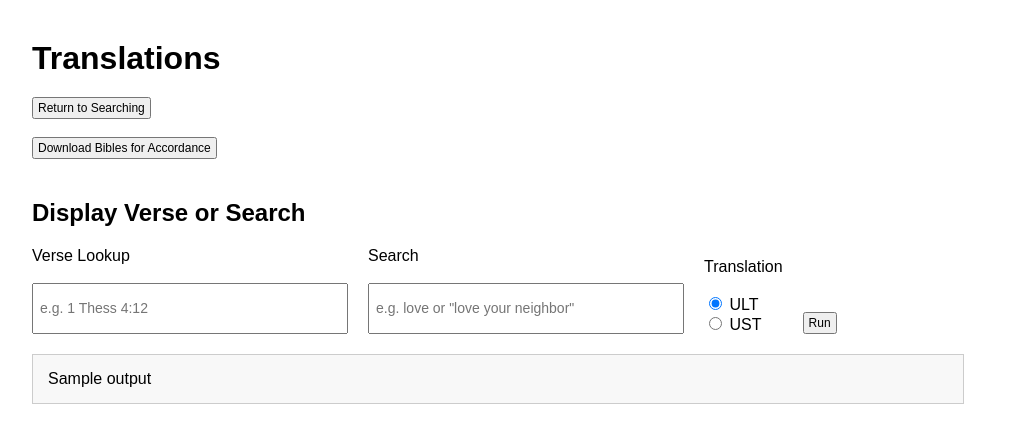
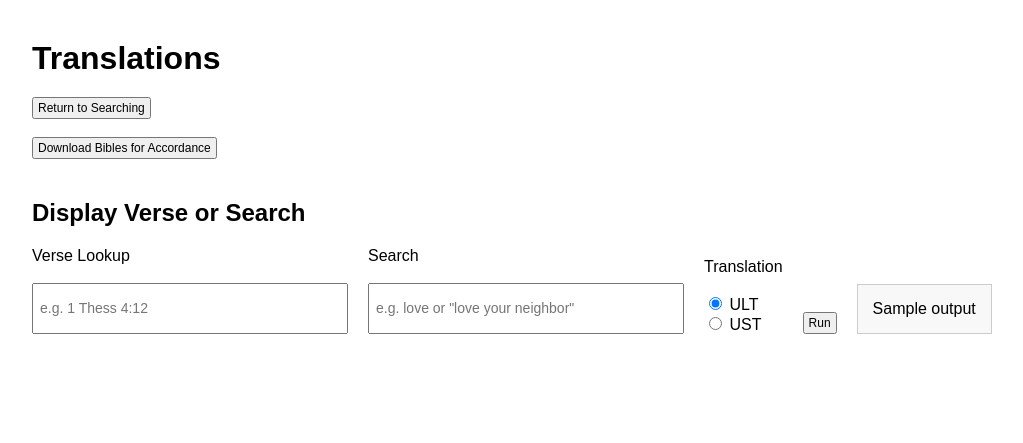
Before and after one commit to stephenwunrow/USFM-Tool, a Flask app: template templates/translations.html in a window 1280 px wide. Shown: the top 443 px of the page, without its empty margins (8-1031 px from the left). Run offline with Flask 3, Linux system fonts and the light colour scheme; the template is opened without the code that fills it: most values are stand-ins (such as "Sample title", 1, 10 or a date in 2020); parts of the project's set-up code (start-up, migrations or seed data) failed here and were passed over.

Commit message:
updating template and output formatting

```diff
--- a/search_texts.py
+++ b/search_texts.py
@@ -76,7 +76,9 @@ def search_verses(query, version="ULT"):
                 highlighted_text = highlight_text(verse_text, query, is_phrase)
 
                 results.append(
+                    f"<div class='result'>"
                     f"<span class='ref'>{book_ref}</span> {highlighted_text}"
+                    f"</div>"
                 )
 
     return results
--- a/templates/translations.html
+++ b/templates/translations.html
@@ -88,7 +88,9 @@
     <div class="section">
         <h2>Display Verse or Search</h2>
 
-        <form method="post" class="input-row">
+        <form method="post">
+
+            <div class="input-row">
 
                 <div class="input-block">
                     <label>Verse Lookup</label><br>
```
Lines whose indentation alone changed are shown as unchanged.
